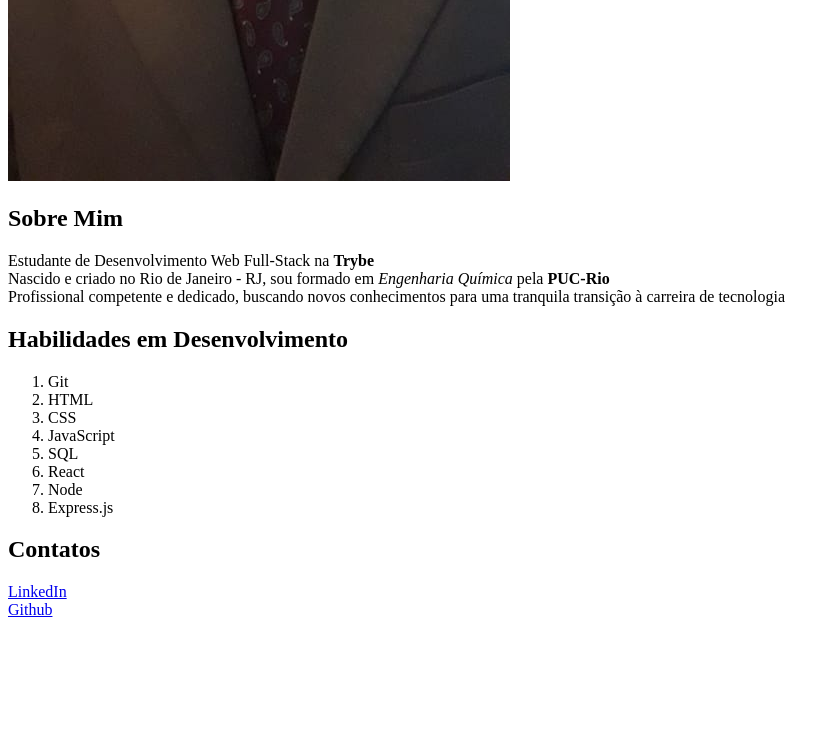
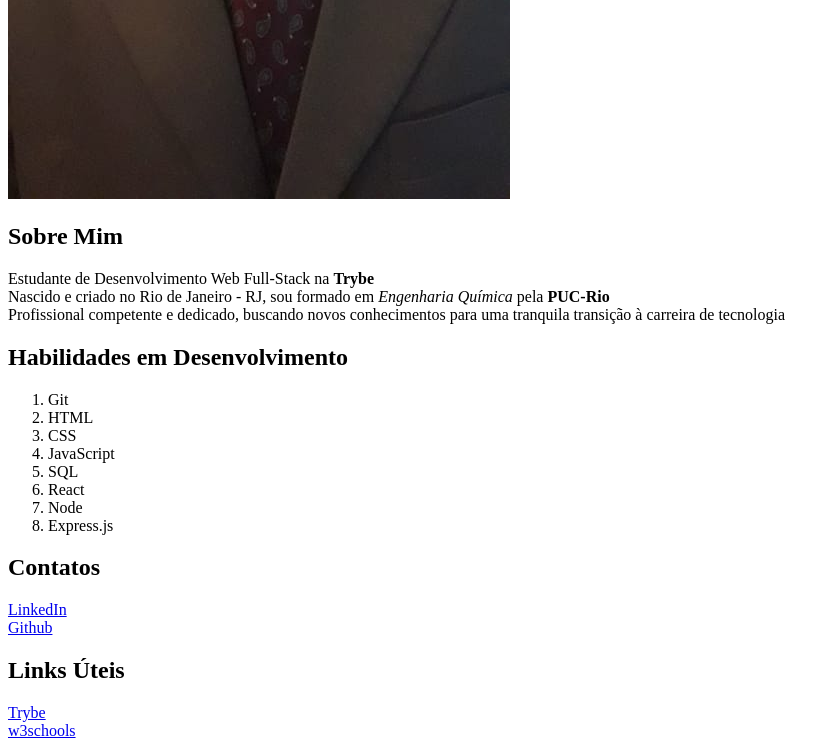
Before and after one commit to KevinFraga/primeiro-portfolio, a plain HTML site: page index.html in a window 1280 px wide. Shown: the part 1037-1785 px from the top of the page, without its empty margins (0-839 px from the left). Before the commit the page ends 1664 px from the top, so only its background shows below. Drawn offline with Linux system fonts and the light colour scheme.

Commit message:
Add quinta seçao

```diff
--- a/index.html
+++ b/index.html
@@ -12,6 +12,7 @@
       <li><a href="#about">Sobre Mim</a></li>
       <li><a href="#habilities">Habilidades em Desenvolvimento</a></li>
       <li><a href="#contact">Contatos</a></li>
+      <li><a href="#links">Links Úteis</a></li>
     </ul>
     <h1 id="name">Kevin Ciolac de Fraga</h1>
     <img src="assets/Foto Terno.jpeg" alt="Foto minha usando terno" id="photo"/>
@@ -41,5 +42,9 @@
     <a href="https://www.linkedin.com/in/kevincfraga/" target="_blank">LinkedIn</a> <br>
     <a href="https://github.com/KevinFraga" target="_blank">Github</a>
 
+    <h2 id="links">Links Úteis</h2>
+    <a href="https://www.betrybe.com/" target="_blank">Trybe</a><br>
+    <a href="https://www.w3schools.com/" target="_blank">w3schools</a>
+
   </body>
 </html>
```
